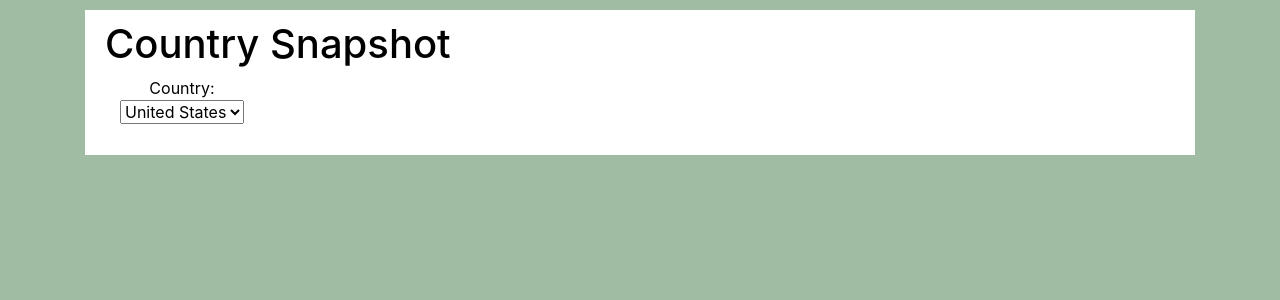
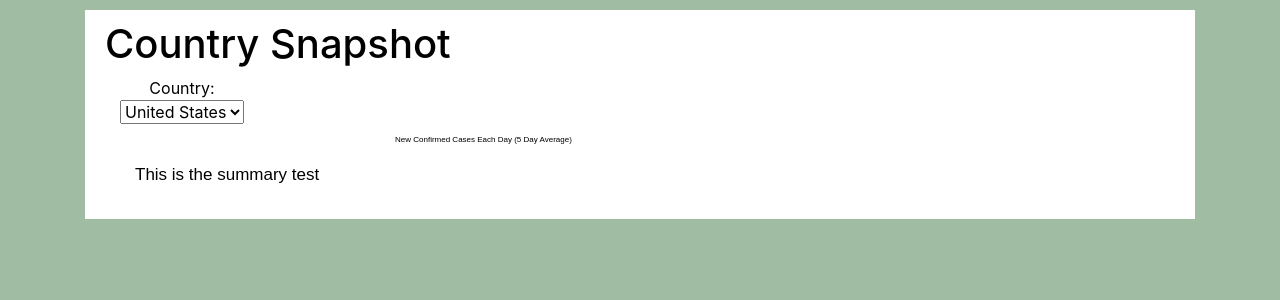
Before and after one commit to gabprado/covid_19, a Flask app: page /sandbox in a window 1280 px wide. Shown: the part 56-356 px from the top of the page. Run offline with Flask 2, Linux system fonts and the light colour scheme; data that the repository does not hold is empty; parts of the project's set-up code (start-up, migrations or seed data) failed here and were passed over; some libraries are stand-ins or nearby versions.

Commit message:
enhancements to country snapshot plot page

```diff
--- a/app.py
+++ b/app.py
@@ -1,6 +1,7 @@
 import pandas as pd
 import os
 import json
+from datetime import datetime, date
 import sqlalchemy
 from sqlalchemy.ext.automap import automap_base
 from sqlalchemy.orm import Session
@@ -34,6 +35,7 @@ def country_snapshot():
     result = render_template("sandbox.html")
     return result
 
+
 @app.route("/country_list")
 def get_country_list():
     qry = (
@@ -45,6 +47,7 @@ def get_country_list():
     df = pd.read_sql_query(qry, db.engine).rename(columns={"Country_Region": "Country"})
     data = {"Country": df.Country.values.tolist()}
     return jsonify(data)
+
 
 @app.route("/global_data/<country>")
 def get_country_data(country):
@@ -58,24 +61,52 @@ def get_country_data(country):
             func.sum(global_data.Recovered),
         )
         .filter(global_data.Country_Region == country)
-        .group_by( global_data.Country_Region, global_data.Date)
+        .group_by(global_data.Country_Region, global_data.Date)
     ).statement
     df = pd.read_sql_query(qry, db.engine).rename(
-    columns={
-        "Country_Region": "Country",
-        "sum_1": "Confirmed",
-        "sum_2": "Deaths",
-        "sum_3": "Recovered",
-    })
+        columns={
+            "Country_Region": "Country",
+            "sum_1": "Confirmed",
+            "sum_2": "Deaths",
+            "sum_3": "Recovered",
+        }
+    )
     df["Date"] = pd.to_datetime(df["Date"]).dt.strftime("%Y-%m-%d")
     df = df.sort_values(by=["Date"])
     df["Deltas_Confirmed"] = df.Confirmed.diff()
-    df["Five_Day_Avg_Confirmed"] = df.Deltas_Confirmed.rolling(window = 5).mean()
+    df["Five_Day_Avg_Confirmed"] = df.Deltas_Confirmed.rolling(window=5).mean()
     df["Deltas_Deaths"] = df.Deaths.diff()
-    df["Five_Day_Avg_Deaths"] = df.Deltas_Deaths.rolling(window = 5).mean()
+    df["Five_Day_Avg_Deaths"] = df.Deltas_Deaths.rolling(window=5).mean()
     df["Deltas_Recovered"] = df.Recovered.diff()
-    df["Five_Day_Avg_Recovered"] = df.Deltas_Recovered.rolling(window = 5).mean()
+    df["Five_Day_Avg_Recovered"] = df.Deltas_Recovered.rolling(window=5).mean()
     df = df.fillna(0)
+    # get analysis fields
+    first_case_df = df.loc[df["Confirmed"] > 0 ]
+    first_case_df = first_case_df.head(1)
+    current_state_df = df.tail(2)
+    current_state_df[
+        "Confirmed_Status"
+    ] = current_state_df.Five_Day_Avg_Confirmed.diff()
+    current_state_df["Deaths_Status"] = current_state_df.Five_Day_Avg_Deaths.diff()
+    current_state_df[
+        "Recovered_Status"
+    ] = current_state_df.Five_Day_Avg_Recovered.diff()
+    first_date = first_case_df.iloc[0, 1]
+    days_since_first_case = (
+        (datetime.strptime(current_state_df.iloc[1, 1], "%Y-%m-%d"))
+        - (datetime.strptime(first_date, "%Y-%m-%d"))
+    ).days
+    confirmed_current = "{:,}".format(current_state_df.iloc[1, 2])
+    deaths_current = "{:,}".format(int(current_state_df.iloc[1, 3]))
+    recovered_current = "{:,}".format(int(current_state_df.iloc[1, 4]))
+    confirmed_status = int(current_state_df.iloc[1, 11])
+    summary = (
+        f"The first case of COVID-19 in {country} was reported {days_since_first_case} days ago on "
+        f"{datetime.strptime(first_date, '%Y-%m-%d').strftime('%B %d, %Y')}. "
+        f"Since then, the country has reported {confirmed_current} cases, and {deaths_current} deaths. "
+        f"The current number of recovered cases is {recovered_current}."
+    )
+
     data = {
         "Date": df.Date.values.tolist(),
         "Confirmed_Cases": df.Confirmed.values.tolist(),
@@ -87,7 +118,9 @@ def get_country_data(country):
         "Recovered": df.Recovered.values.tolist(),
         "Deltas_Recovered": df.Deltas_Recovered.values.tolist(),
         "Five_Day_Avg_Recovered": df.Five_Day_Avg_Recovered.values.tolist(),
-        }
+        "Analysis_Confirmed_Status": confirmed_status,
+        "Analysis_Summary": summary
+    }
     return jsonify(data)
 
 
--- a/static/assets/css/style.css
+++ b/static/assets/css/style.css
@@ -33,8 +33,14 @@ a{
     color:black;
     background-color: #FFFFFF;
   }
-  p{
+.data-viz{
+    margin-top: 10px;
+}
+p{
     color: #000000;
     font-family: Arial, Helvetica, sans-serif;
     font-size: 17px;
-   }
+}
+#header-label{
+    font-size: 8px;
+}
--- a/static/js/country_snapshot.js
+++ b/static/js/country_snapshot.js
@@ -18,7 +18,63 @@ function get_country_options() {
 function updateFilters() {
     const changedElement = d3.select(this).select("select");
     const elementValue = changedElement.property("value");
-    buildCountrySnapshot(elementValue)
+    buildCountrySnapshot(elementValue,"confirmed")
+    buildCountrySnapshot(elementValue,"deaths")
+    buildCountrySnapshot(elementValue,"recovered")
+    renderAnalysis(elementValue)
+}
+
+function renderAnalysis(country) {
+    d3.json(`/global_data/${country}`).then((analysisData) => {
+        d3.select("#country-label").html(country)
+        d3.select("#summary-text").html(analysisData.Analysis_Summary)
+        // let data = [{
+        //     type: "indicatior",
+        //     mode: "number+delta",
+        //     number: {
+        //         prefix: "$"
+        //     },
+        //     value: 400,
+        //     delta:{
+        //         position: "top",
+        //         reference: 320
+        //     },
+        //     domain: {
+        //         x: [0,1],
+        //         y: [0,1]
+        //     }
+        // }]
+        // let layout = {
+        //     paper_bgcolor: "lightgray",
+        //     width: 600,
+        //     height:200,
+        //     margin: {
+        //         t: 0,
+        //         b: 0,
+        //         l: 0,
+        //         r: 0
+        //     }
+        // }
+        // Plotly.newPlot("current-case-avg",data, layout)
+        let data = [
+            {
+              type: "indicator",
+              mode: "delta",
+              value: analysisData.Analysis_Confirmed_Status,
+              delta: { position: "top", reference: 0 },
+              domain: { x: [0, 1], y: [0, 1] }
+            }
+          ];
+          let layout = {
+            paper_bgcolor: "white",
+            // width: 200,
+             height: 50,
+            margin: { t: 0, b: 0, l: 0, r: 0 }
+          };
+
+          Plotly.newPlot('current-case-avg', data, layout);
+    })
+
 }
 
 function buildCountrySnapshot(country, metric) {
@@ -75,6 +131,7 @@ function buildCountrySnapshot(country, metric) {
 
 };
 d3.selectAll(".filter").on("change", updateFilters)
+renderAnalysis("US")
 buildCountrySnapshot("US", "confirmed")
 buildCountrySnapshot("US", "deaths")
 buildCountrySnapshot("US", "recovered")
--- a/templates/sandbox.html
+++ b/templates/sandbox.html
@@ -56,11 +56,25 @@
                       </form>
                 </div>
             </div>
+            <div class="container">
+                <div class="data-viz">
+                    <div class="container">
+                        <div class="row">
+                            <div class="col-md-3">
+                                <h5 id="country-label"></h5>
+                            </div>
+                            <div class="col-md-3">
+                                <p id = "header-label">New Confirmed Cases Each Day (5 Day Average)</p>
+                            </div>
+                            <div class="col-md-1">
+                                <div id="current-case-avg"></div>
+                            </div>
+                        </div>
+                        <div class="row">
                             <div class="col-md-12">
-                <p id = "snapshot_text">
-
-                </p>
-
+                                <p id = "summary-text">This is the summary test</p>
+                        </div>
+                    </div>
                     </div>
                     <div class="container">
                         <div class="row">
@@ -74,6 +88,8 @@
                             </div>
                             <div class="col-md-6">
                                 <div id="snapshot_recovered"></div>
+                            </div>
+                        </div>
                     </div>
                 </div>
             </div>
```
Also changed, not shown: 1 other file. Lines whose indentation alone changed are shown as unchanged.
